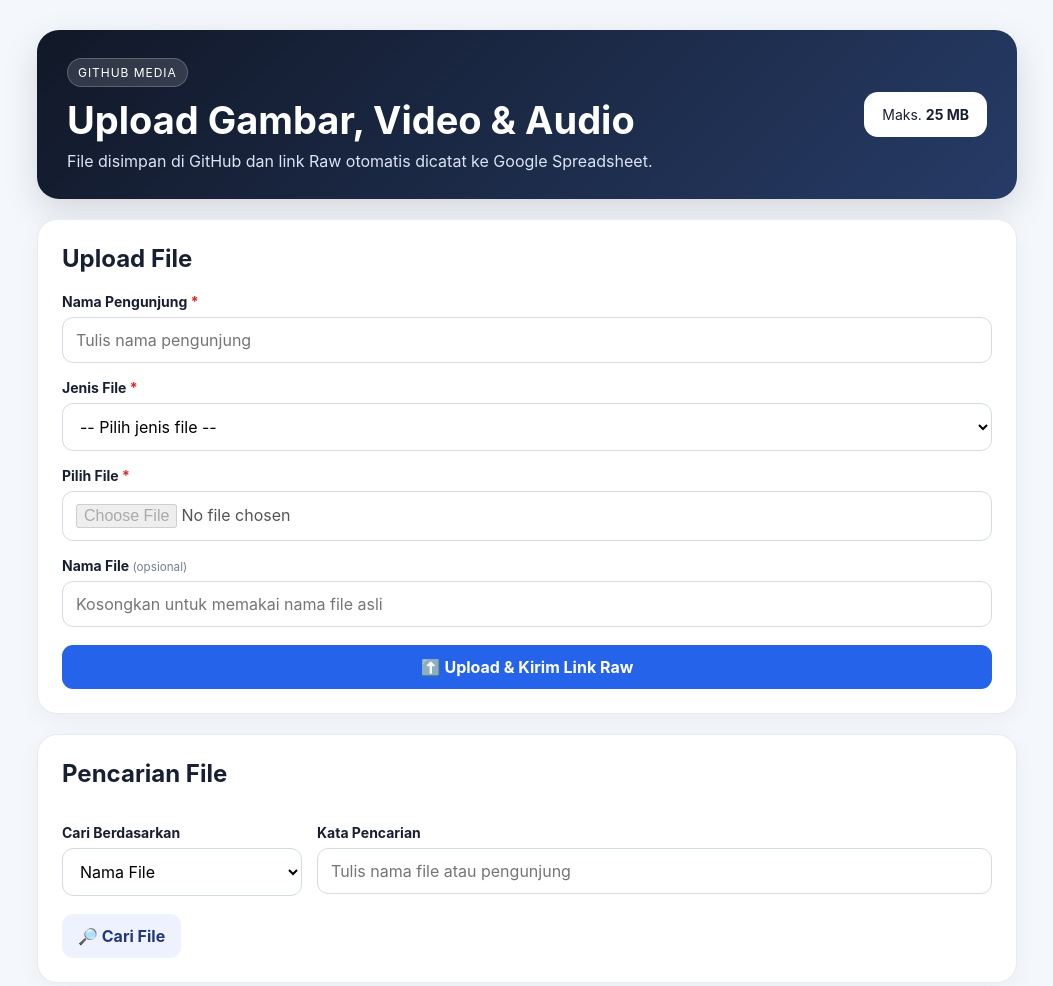
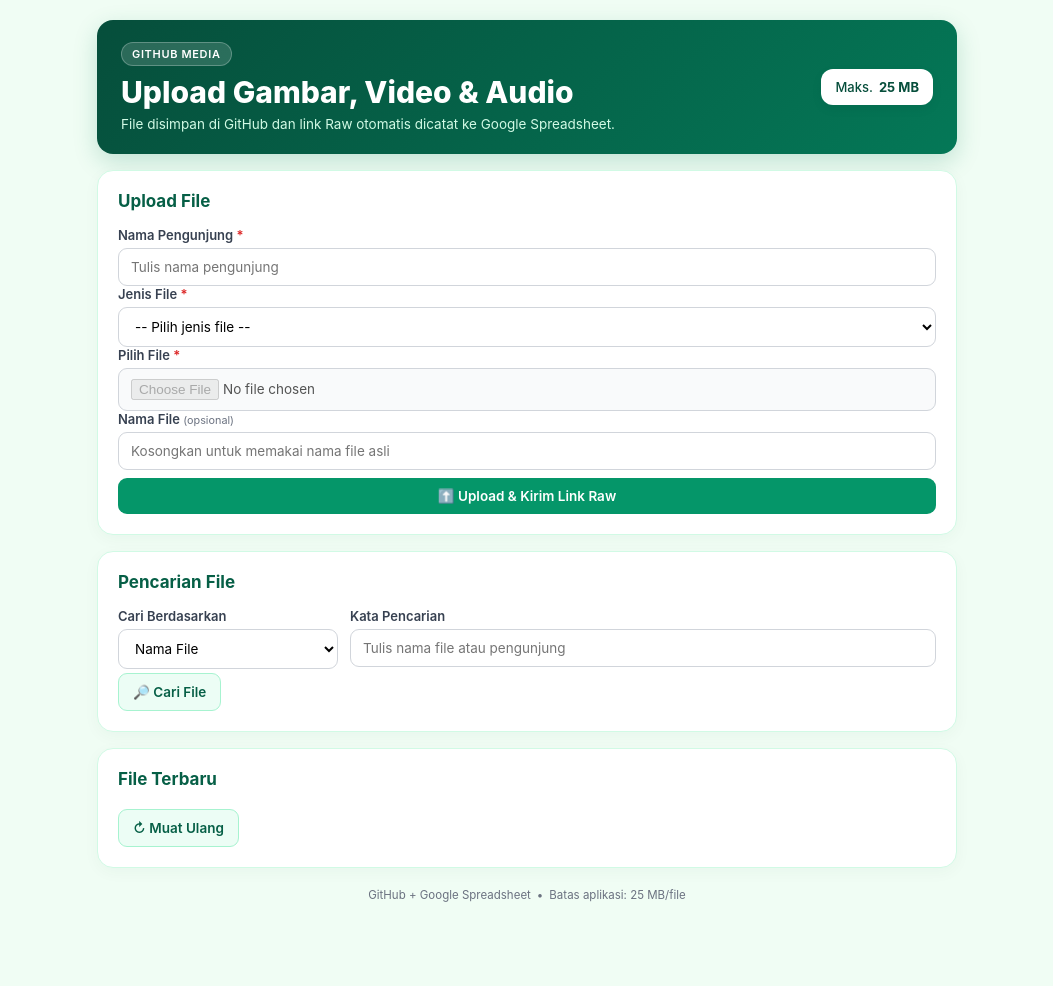
Before and after one commit to Lentera-Jiwa/media-upload, a plain HTML site: page index.html in a window 1280 px wide. Shown: the top 986 px of the page, without its empty margins (113-1166 px from the left). After the commit the page ends 942 px from the top, so only its background shows below. Drawn offline with Linux system fonts and the light colour scheme.

Commit message:
Update style.css

```diff
--- a/style.css
+++ b/style.css
@@ -1,42 +1,158 @@
-*{box-sizing:border-box}
-:root{font-family:Inter,system-ui,-apple-system,BlinkMacSystemFont,"Segoe UI",sans-serif;color:#172033;background:#f4f7fb}
-body{margin:0}
-.container{width:min(980px,92%);margin:30px auto 60px}
-.hero{background:linear-gradient(135deg,#111827,#263b66);color:#fff;border-radius:22px;padding:28px 30px;display:flex;justify-content:space-between;gap:20px;align-items:center;box-shadow:0 12px 35px #0002}
-.badge{display:inline-block;background:#ffffff22;border:1px solid #ffffff35;border-radius:999px;padding:6px 10px;font-size:12px;letter-spacing:.08em}
-h1{margin:10px 0 8px;font-size:clamp(25px,4vw,38px)}
-h2{margin-top:0}
-.hero p{margin:0;color:#dbe4f5}
-.limit{white-space:nowrap;background:#fff;color:#172033;padding:14px 18px;border-radius:14px;font-size:14px}
-.card{background:#fff;margin-top:20px;padding:24px;border-radius:20px;box-shadow:0 5px 22px #1720330c;border:1px solid #e7ebf2}
-label{display:block;font-weight:700;font-size:14px;margin:16px 0 7px}
-label span{color:#dc2626}
-label small{font-weight:400;color:#718096}
-input,select{width:100%;padding:12px 13px;border:1px solid #d5dbe5;border-radius:11px;background:#fff;font:inherit;outline:none}
-input:focus,select:focus{border-color:#4263eb;box-shadow:0 0 0 3px #4263eb18}
-button{border:0;border-radius:11px;padding:12px 16px;font:inherit;font-weight:700;cursor:pointer;margin-top:18px}
-button:disabled{opacity:.55;cursor:not-allowed}
-.primary{width:100%;background:#2563eb;color:#fff}
-.secondary{background:#eef2ff;color:#233876}
-.danger{background:#fee2e2;color:#991b1b;margin-top:0}
-.file-info{margin-top:9px;padding:10px 12px;background:#f7f9fc;border-radius:10px;color:#4a5568;font-size:13px}
-.hidden{display:none!important}
-.progress-wrap{margin-top:16px}
-.progress{height:10px;background:#e9edf3;border-radius:999px;overflow:hidden}
-.progress div{height:100%;width:0;background:#2563eb;transition:width .2s}
-#progressText{font-size:13px;color:#64748b;margin-top:7px}
-.result{margin-top:18px;border:1px solid #dce4ef;border-radius:14px;padding:16px;background:#fbfdff}
-.success{border-color:#bbf7d0;background:#f0fdf4}
-.error{border-color:#fecaca;background:#fef2f2;color:#991b1b}
-.raw{display:flex;gap:8px;margin-top:9px}
-.raw input{flex:1;font-size:12px;background:#fff}
-.raw button{margin:0;white-space:nowrap}
-.search-grid{display:grid;grid-template-columns:240px 1fr;gap:15px}
-.item{border:1px solid #e2e8f0;border-radius:14px;padding:15px;margin-top:12px;background:#fff}
-.item-head{display:flex;justify-content:space-between;gap:12px;align-items:start}
-.item h3{margin:0 0 5px;font-size:16px;word-break:break-word}
-.meta{font-size:13px;color:#64748b;line-height:1.7}
-.actions{display:flex;gap:8px;flex-wrap:wrap;margin-top:12px}
-.actions button{margin:0}
-footer{display:flex;justify-content:center;gap:8px;color:#718096;font-size:12px;margin-top:24px}
-@media(max-width:650px){.hero{display:block}.limit{display:inline-block;margin-top:18px}.search-grid{grid-template-columns:1fr}.raw{display:block}.raw button{width:100%;margin-top:7px}}
+* { box-sizing: border-box; }
+:root {
+  font-family: Inter, system-ui, -apple-system, BlinkMacSystemFont, "Segoe UI", sans-serif;
+  color: #111827;
+  background: #f0fdf4;
+}
+body { margin: 0; }
+.container { width: min(860px, 92%); margin: 20px auto 40px; }
+
+/* Hero Banner */
+.hero {
+  background: linear-gradient(135deg, #064e3b, #047857);
+  color: #fff;
+  border-radius: 16px;
+  padding: 22px 24px;
+  display: flex;
+  justify-content: space-between;
+  gap: 16px;
+  align-items: center;
+  box-shadow: 0 8px 25px rgba(4, 120, 87, 0.2);
+}
+.badge {
+  display: inline-flex;
+  align-items: center;
+  gap: 6px;
+  background: rgba(255, 255, 255, 0.15);
+  border: 1px solid rgba(255, 255, 255, 0.25);
+  border-radius: 999px;
+  padding: 4px 10px;
+  font-size: 11px;
+  letter-spacing: .06em;
+  font-weight: 600;
+}
+h1 { margin: 8px 0 6px; font-size: clamp(20px, 3.5vw, 30px); font-weight: 800; }
+.hero p { margin: 0; color: #d1fae5; font-size: 13.5px; }
+.limit {
+  white-space: nowrap;
+  background: #fff;
+  color: #064e3b;
+  padding: 10px 14px;
+  border-radius: 12px;
+  font-size: 13px;
+  display: flex;
+  align-items: center;
+  gap: 6px;
+  font-weight: 500;
+  box-shadow: 0 4px 12px rgba(0,0,0,0.05);
+}
+
+/* Card Section */
+.card {
+  background: #fff;
+  margin-top: 16px;
+  padding: 20px;
+  border-radius: 16px;
+  box-shadow: 0 4px 16px rgba(6, 78, 59, 0.04);
+  border: 1px solid #d1fae5;
+}
+h2 {
+  margin: 0 0 16px;
+  font-size: 17px;
+  display: flex;
+  align-items: center;
+  gap: 8px;
+  color: #065f46;
+  font-weight: 700;
+}
+
+/* Form & Inputs */
+.form-group { margin-bottom: 12px; }
+label { display: block; font-weight: 600; font-size: 13px; margin-bottom: 5px; color: #374151; }
+label span { color: #dc2626; }
+label small { font-weight: 400; color: #6b7280; }
+
+input, select {
+  width: 100%;
+  padding: 10px 12px;
+  border: 1px solid #d1d5db;
+  border-radius: 9px;
+  background: #fff;
+  font: inherit;
+  font-size: 13.5px;
+  outline: none;
+  transition: all 0.2s;
+}
+input:focus, select:focus {
+  border-color: #059669;
+  box-shadow: 0 0 0 3px rgba(5, 150, 105, 0.12);
+}
+input:disabled { background: #f9fafb; cursor: not-allowed; }
+
+/* Buttons */
+button {
+  border: 0;
+  border-radius: 9px;
+  padding: 10px 14px;
+  font: inherit;
+  font-weight: 600;
+  font-size: 13.5px;
+  cursor: pointer;
+  display: inline-flex;
+  align-items: center;
+  justify-content: center;
+  gap: 6px;
+  transition: opacity 0.2s, background 0.2s;
+  margin-top: 4px;
+}
+button:disabled { opacity: .55; cursor: not-allowed; }
+.primary { width: 100%; background: #059669; color: #fff; margin-top: 8px; }
+.primary:hover:not(:disabled) { background: #047857; }
+.secondary { background: #ecfdf5; color: #065f46; border: 1px solid #a7f3d0; }
+.secondary:hover:not(:disabled) { background: #d1fae5; }
+.danger { background: #fee2e2; color: #991b1b; margin-top: 0; }
+.danger:hover:not(:disabled) { background: #fecaca; }
+
+/* File Info & Progress */
+.file-info { margin-top: 6px; padding: 8px 10px; background: #f0fdf4; border-radius: 8px; color: #047857; font-size: 12.5px; border: 1px solid #a7f3d0; }
+.hidden { display: none !important; }
+.progress-wrap { margin-top: 12px; }
+.progress { height: 8px; background: #e5e7eb; border-radius: 999px; overflow: hidden; }
+.progress div { height: 100%; width: 0; background: #059669; transition: width .2s; }
+#progressText { font-size: 12px; color: #4b5563; margin-top: 5px; }
+
+/* Results & Search Grid */
+.result { margin-top: 14px; border: 1px solid #e5e7eb; border-radius: 12px; padding: 14px; background: #f9fafb; font-size: 13px; }
+.success { border-color: #a7f3d0; background: #f0fdf4; }
+.error { border-color: #fecaca; background: #fef2f2; color: #991b1b; }
+.raw { display: flex; gap: 6px; margin-top: 8px; }
+.raw input { flex: 1; font-size: 12px; background: #fff; padding: 8px 10px; }
+.raw button { margin: 0; padding: 8px 12px; white-space: nowrap; font-size: 12px; }
+
+.search-grid { display: grid; grid-template-columns: 220px 1fr; gap: 12px; }
+
+/* Items list */
+.item { border: 1px solid #e5e7eb; border-radius: 12px; padding: 12px 14px; margin-top: 10px; background: #fff; }
+.item-head { display: flex; justify-content: space-between; gap: 10px; align-items: start; }
+.item h3 { margin: 0 0 4px; font-size: 14.5px; word-break: break-word; color: #111827; }
+.meta { font-size: 12.5px; color: #4b5563; line-height: 1.6; }
+.actions { display: flex; gap: 6px; flex-wrap: wrap; margin-top: 10px; }
+.actions button { margin: 0; padding: 6px 10px; font-size: 12px; }
+
+/* Icons SVG Utility */
+.icon-sm { width: 15px; height: 15px; stroke-width: 2.2; flex-shrink: 0; }
+.icon-md { width: 18px; height: 18px; stroke-width: 2.2; flex-shrink: 0; color: #059669; }
+
+/* Footer */
+footer { display: flex; justify-content: center; gap: 6px; color: #6b7280; font-size: 11.5px; margin-top: 20px; }
+
+/* Responsive Adjustments */
+@media(max-width: 650px) {
+  .hero { display: block; padding: 18px; }
+  .limit { display: inline-flex; margin-top: 12px; }
+  .search-grid { grid-template-columns: 1fr; gap: 0; }
+  .raw { display: block; }
+  .raw button { width: 100%; margin-top: 6px; }
+  .container { width: 95%; margin: 12px auto 30px; }
+  .card { padding: 14px; }
+}
```
